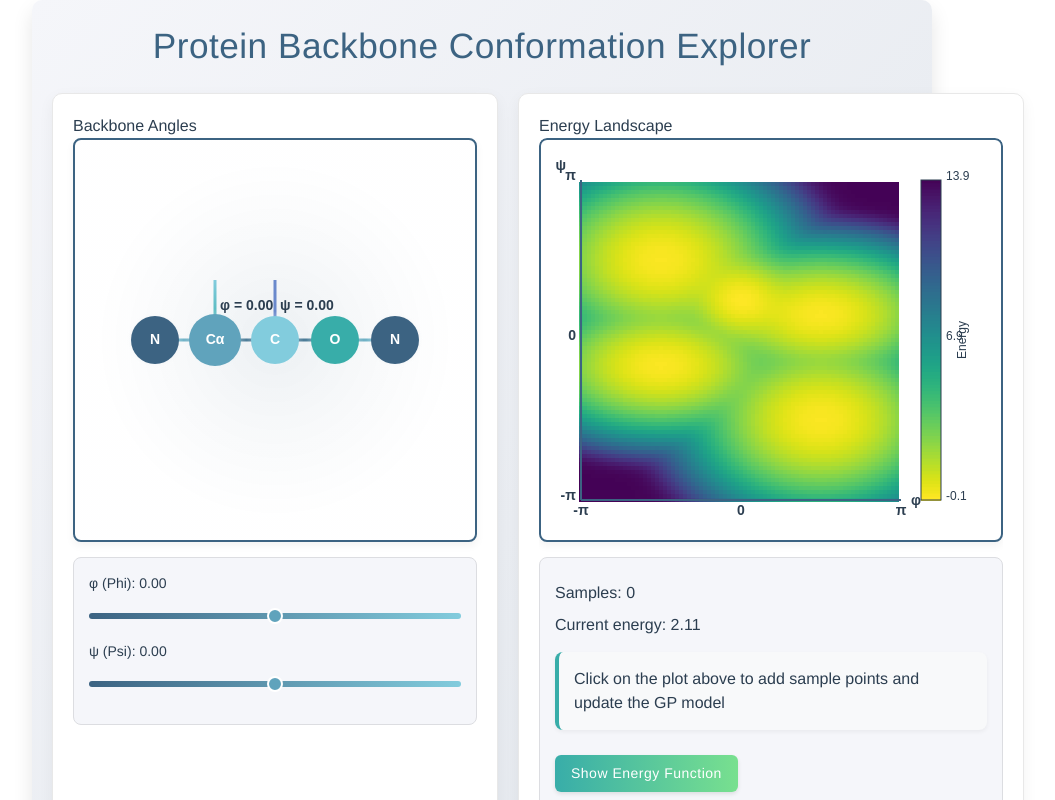
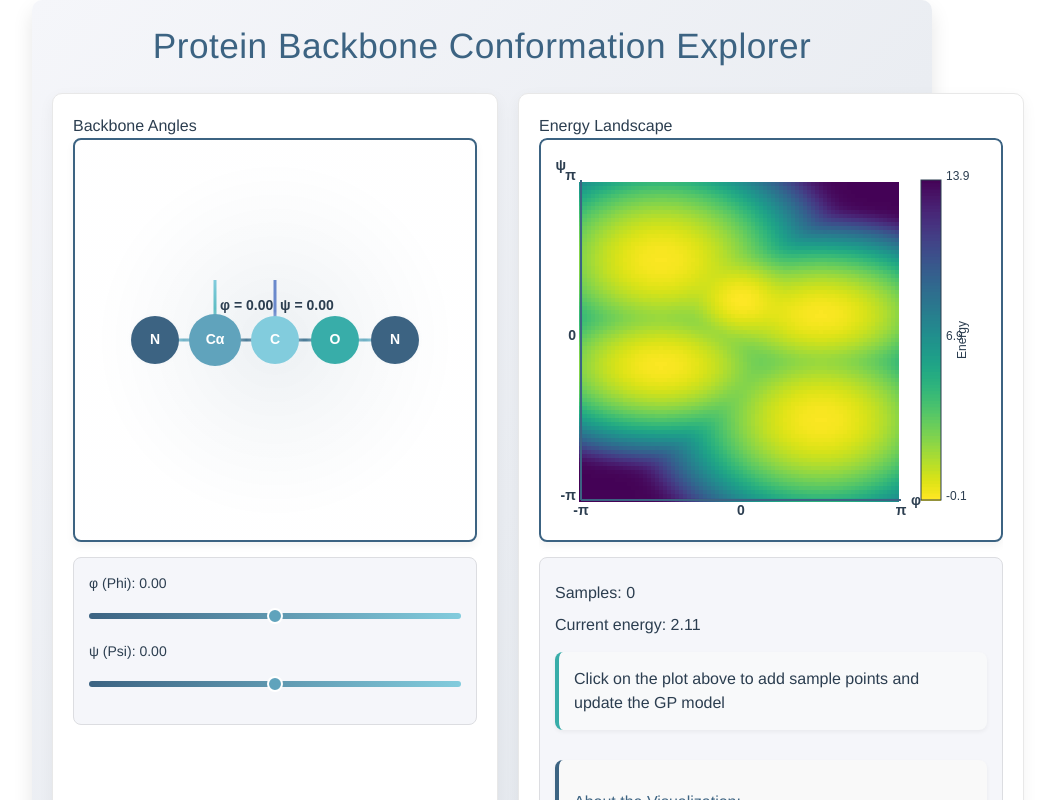
Before and after one commit to alan-turing-institute/gp-demo, a SvelteKit app: page /molecule in a window 1280 px wide. Shown: the top 800 px of the page, without its empty margins (158-1213 px from the left). Built offline with nearby package versions, Linux system fonts and the light colour scheme.

Commit message:
update colours

```diff
--- a/src/routes/molecule/+page.svelte
+++ b/src/routes/molecule/+page.svelte
@@ -464,11 +464,6 @@ function drawMolecule() {
   });
 }
 
-// Toggle energy function display
-function toggleEnergyFunction() {
-  showEnergyFunction = !showEnergyFunction;
-  drawContourPlot(); // Redraw contour plot when toggling
-}
 
 onMount(() => {
   calculateEnergyRange(); // Calculate min/max energy values
@@ -541,9 +536,6 @@ $: {
           {#if samples.length > 0}
             <button on:click={clearSamples}>Clear Samples</button>
           {/if}
-          <button on:click={toggleEnergyFunction} class="info-button">
-            {showEnergyFunction ? 'Show GP Prediction' : 'Show Energy Function'}
-          </button>
         </div>
 
         <div class="energy-function">
```
